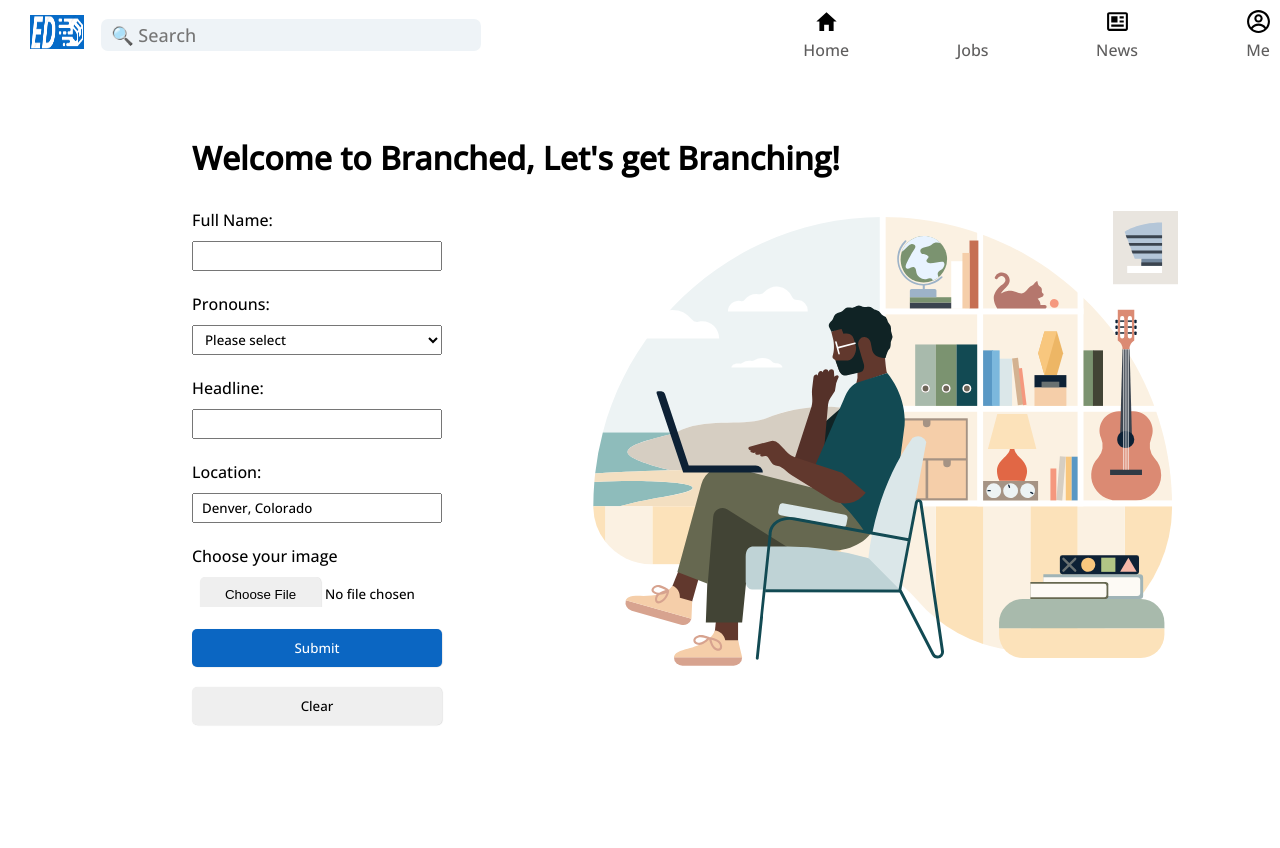
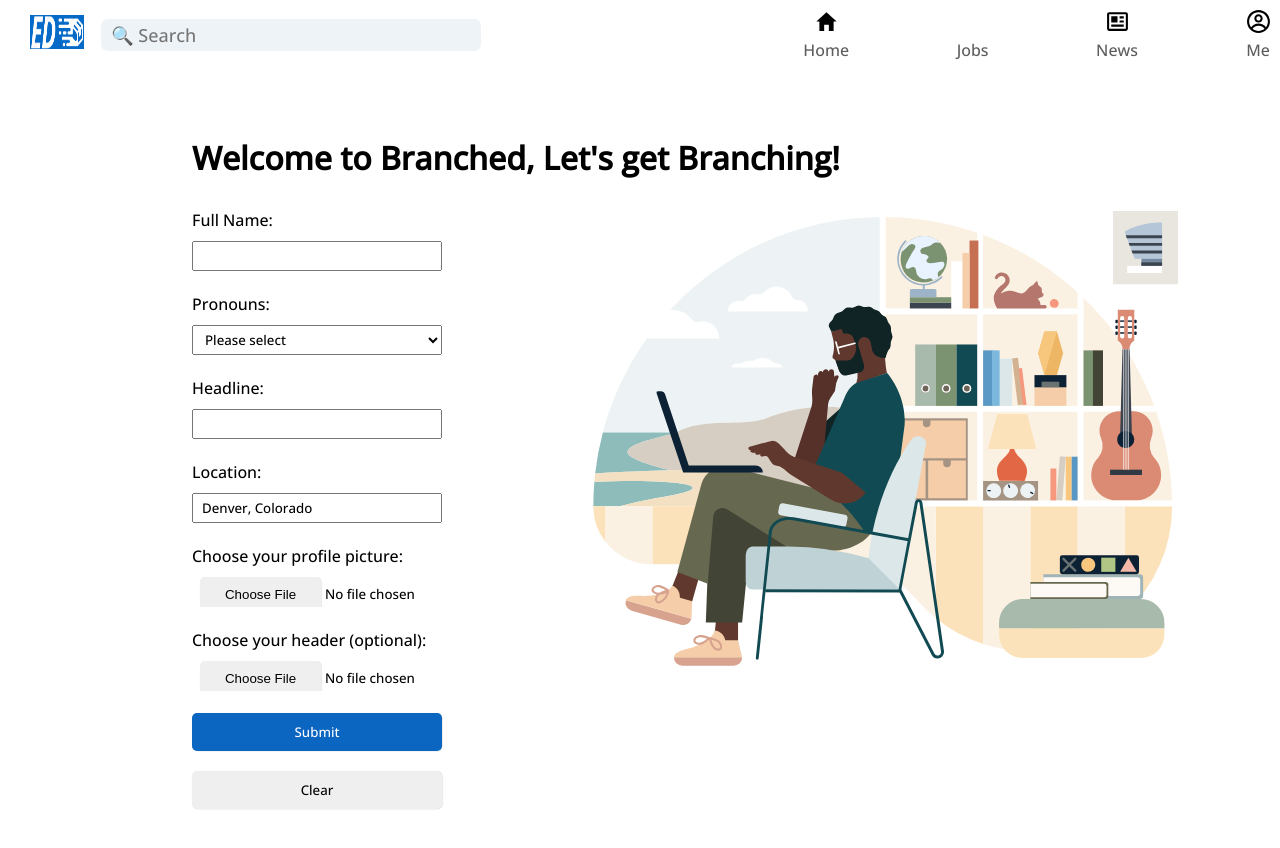
Before and after one commit to asbin2023/Branched, a React (Vite) app: page / in a window 1280 px wide. Shown: the top 848 px of the page. Built offline with nearby package versions, Linux system fonts and the light colour scheme; no server answers; some icons are missing.

Commit message:
added header option in form

```diff
--- a/src/App.jsx
+++ b/src/App.jsx
@@ -1,5 +1,6 @@
 import Feed from "./components/Feed";
 import Form from "./components/Form";
+import Profile from "./components/Profile";
 import RandomUsers from "./components/RandomUsers";
 
 import { Route, Routes } from "react-router-dom";
@@ -11,6 +12,7 @@ const App = () => {
       <Routes>
         <Route path="/" element={<Form />} />
         <Route path="feed" element={<Feed />} />
+        <Route path="profile" element={<Profile />} />
       </Routes>
     </div>
   );
--- a/src/components/Form.jsx
+++ b/src/components/Form.jsx
@@ -3,7 +3,7 @@ import { useSelector, useDispatch } from "react-redux";
 import { handleSubmit } from "../misc/formSlice";
 import { useNavigate } from "react-router-dom";
 import "../styles/Form.css";
-import hero from '../images/svgg.svg'
+import hero from "../images/svgg.svg";
 
 const File = () => {
   const navigate = useNavigate();
@@ -16,12 +16,22 @@ const File = () => {
   const [selectedInput, setSelectedInput] = useState("");
   const [locationInput, setLocationInput] = useState("Denver, Colorado");
   const [image, setImage] = useState("");
+  const [headerInput, setHeaderInput] = useState("");
+  const [header, setHeader] = useState("");
 
   function handleImageChange(e) {
     setImageInput(e.target.files[0]);
     const render = new FileReader();
     render.onloadend = () => {
       setImage(render.result);
+    };
+    render.readAsDataURL(e.target.files[0]);
+  }
+  function handleHeaderChange(e) {
+    setHeaderInput(e.target.files[0]);
+    const render = new FileReader();
+    render.onloadend = () => {
+      setHeader(render.result);
     };
     render.readAsDataURL(e.target.files[0]);
   }
@@ -33,6 +43,8 @@ const File = () => {
     setSelectedInput("");
     setLocationInput("");
     setImage("");
+    setHeader("");
+    setHeaderInput("");
   }
 
   function handleNameChange(e) {
@@ -50,6 +62,8 @@ const File = () => {
 
   function handleUserFormSubmit(e) {
     e.preventDefault();
+    !header &&
+      alert("Since you didn't submit a header, it will be provided to you.");
 
     disptach(
       handleSubmit({
@@ -58,6 +72,7 @@ const File = () => {
         headline: headlineInput,
         location: locationInput,
         image: image,
+        header: header,
       })
     );
     navigate("/feed");
@@ -124,13 +139,21 @@ const File = () => {
           />
 
           <br />
-          <label htmlFor="imageFile">Choose your image</label>
+          <label htmlFor="imageFile">Choose your profile picture:</label>
           <input
             type="file"
             id="imageFile"
             required
             accept="image/*"
             onChange={handleImageChange}
+          />
+          <br />
+          <label htmlFor="headerFile">Choose your header (optional):</label>
+          <input
+            type="file"
+            id="headerFile"
+            accept="image/*"
+            onChange={handleHeaderChange}
           />
           <br />
           <button type="submit">Submit</button>
--- a/src/components/LeftDisplay.jsx
+++ b/src/components/LeftDisplay.jsx
@@ -34,7 +34,6 @@ import {
 } from "../misc/imageImp";
 
 const LeftDisplay = () => {
-  console.log(randomImg());
   const [randomImage, setRandomImage] = useState(randomImg());
   const [todos, setTodos] = useState([]);
   const [input, setInput] = useState("");
@@ -97,7 +96,7 @@ const LeftDisplay = () => {
         <div className="left-container">
           <img
             className="bg-img"
-            src={randomImage}
+            src={userData[0].header ? userData[0].header : randomImage}
             alt="header for the user"
             width={225}
             height={56}
@@ -109,9 +108,11 @@ const LeftDisplay = () => {
             width={72}
             height={72}
           />
-          <aside onClick={() => setRandomImage(randomImg())}>
-            <IoMdSwap />
-          </aside>
+          {!userData[0].header && (
+            <aside onClick={() => setRandomImage(randomImg())}>
+              <IoMdSwap />
+            </aside>
+          )}
           <h1>{userData[0].name}</h1>
           <h2>{userData[0].headline}</h2>
         </div>
--- a/src/components/Navbar.jsx
+++ b/src/components/Navbar.jsx
@@ -45,7 +45,7 @@ const Navbar = () => {
           <p>News</p>
         </div>
         <div>
-          <Link>
+          <Link to={'profile'}>
             <CgProfile className="icon" />
           </Link>
           <p>Me</p>
--- a/src/components/News.jsx
+++ b/src/components/News.jsx
@@ -6,7 +6,7 @@ const News = () => {
   const userInfo = useSelector((state) => state.form);
   const [news, setNews] = useState([]);
   useEffect(() => {
-    getNews();
+    // getNews();
   }, []);
   async function getNews() {
     let apiKey = import.meta.env.VITE_APP_NEWS_API_KEY;
--- /dev/null
+++ b/src/components/Profile.jsx
@@ -0,0 +1,14 @@
+import React from "react";
+import { useSelector } from "react-redux";
+import "../styles/Profile.css";
+
+const Profile = () => {
+  let userInfo = useSelector((state) => state.form);
+  return (
+    <div>
+      <img src={''} alt="" />
+    </div>
+  );
+};
+
+export default Profile;
--- a/src/components/RandomUsers.jsx
+++ b/src/components/RandomUsers.jsx
@@ -32,7 +32,7 @@ const RandomUsers = () => {
   }
 
   useEffect(() => {
-    randomSentence();
+    // randomSentence();
   }, []);
 
   useEffect(() => {
```
Also changed, not shown: src/styles/Profile.css (added).
